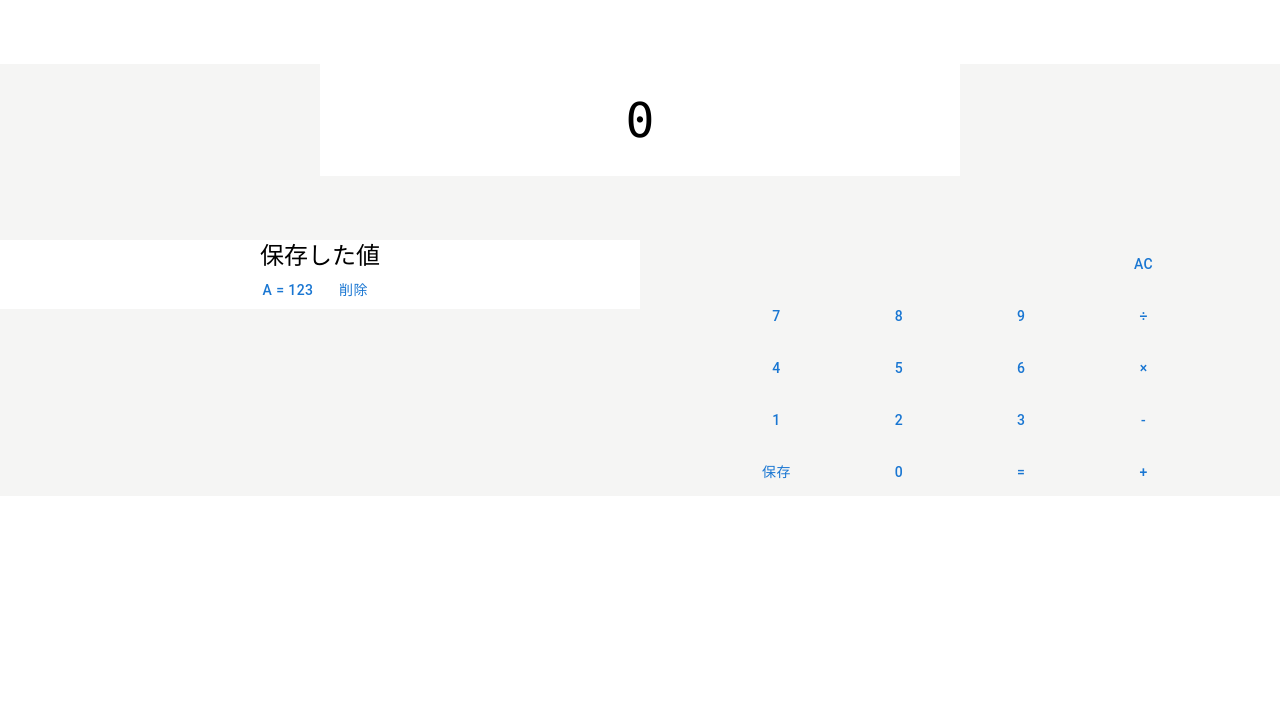
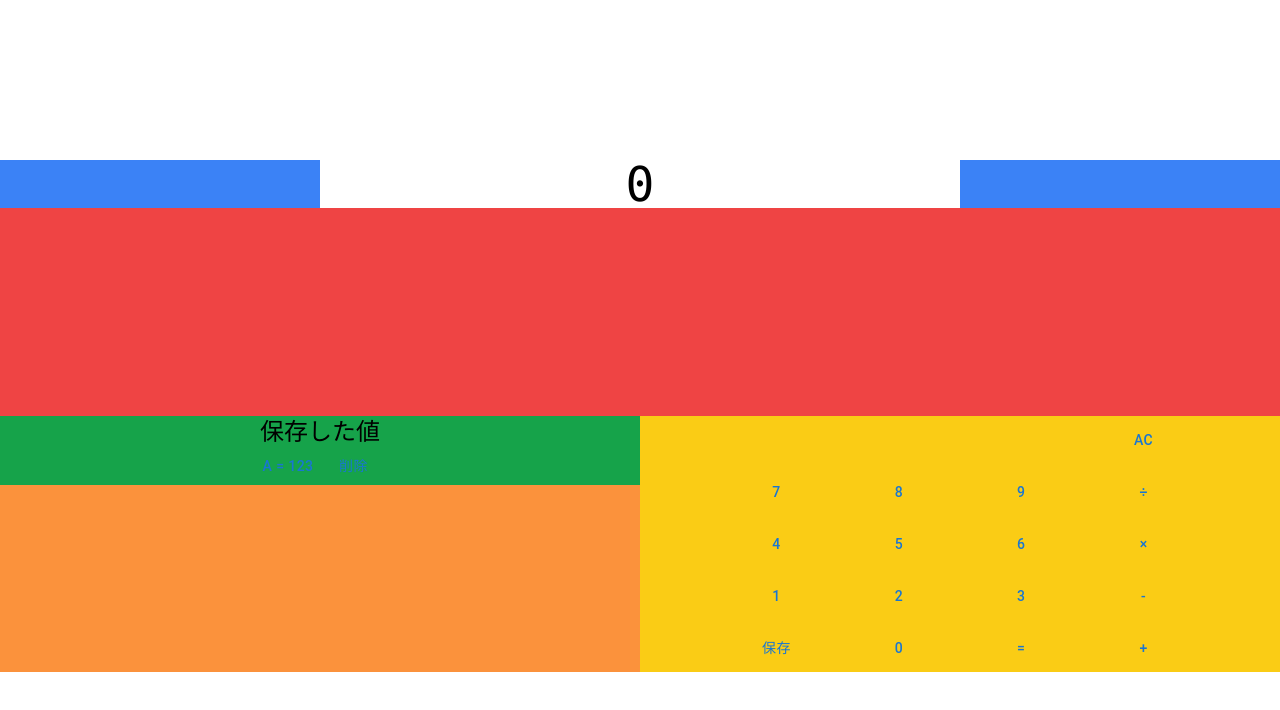
Before and after one commit to Kamodes/functionality_calculator, a Next.js app: page / in a window 1280 px wide. Shown: the top 710 px of the page. Built offline with nearby package versions, Linux system fonts and the light colour scheme.

Commit message:
デザインの整理

```diff
--- a/components/result.tsx
+++ b/components/result.tsx
@@ -4,7 +4,7 @@ export type resultProps = {
 
 export const Result: React.FC<resultProps> = ({ formula }) => {
   return (
-    <div className="mx-auto py-8 font-mono text-center text-5xl bg-white w-1/2 border-solid">{`${formula.join(
+    <div className="mx-auto  font-mono text-center text-5xl bg-white w-1/2 border-solid">{`${formula.join(
       " "
     )}`}</div>
   );
--- a/components/storeAnswer.tsx
+++ b/components/storeAnswer.tsx
@@ -6,7 +6,7 @@ export type storeAnswerPropType = {
 
 export const StoreAnswer: React.FC<storeAnswerPropType> = (prop) => {
   return (
-    <div className="flex justify-center bg-white ">
+    <div className="flex justify-center bg-green-600 ">
       <ul className="flex-row basis-2/3">
         <div className="text-center font-mono text-2xl">保存した値</div>
         {prop.memo.map((answer: { name: string; num: number }) => (
--- a/pages/index.tsx
+++ b/pages/index.tsx
@@ -46,16 +46,16 @@ const Home: NextPage = () => {
     setIsSave,
   };
   return (
-    <div className="bg-stone-100">
-      <div className="my-16">
+    <div className="bg-blue-500">
+      <div className="mt-40">
         <Result formula={formula} />
       </div>
-      <div className="flex bg-stone-100 -mb-48">
+      <div className="flex bg-red-500 ">
         <FormulaContext.Provider value={value}>
-          <div className="basis-1/2">
+          <div className="basis-1/2 bg-orange-400 mt-52">
             <StoreAnswer memo={memo} />
           </div>
-          <div className="basis-1/2">
+          <div className="basis-1/2 bg-yellow-400 mt-52">
             <Caluculator />
           </div>
         </FormulaContext.Provider>
```
